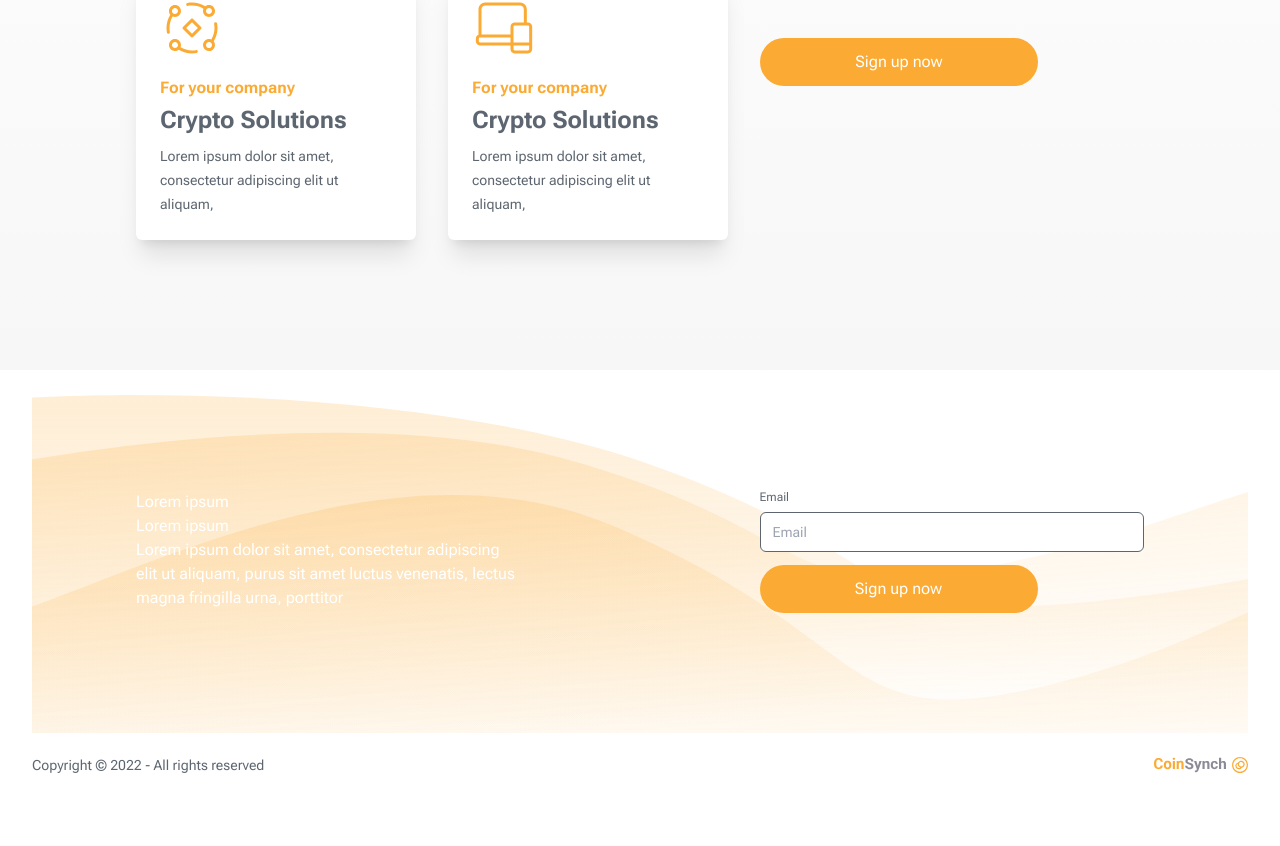
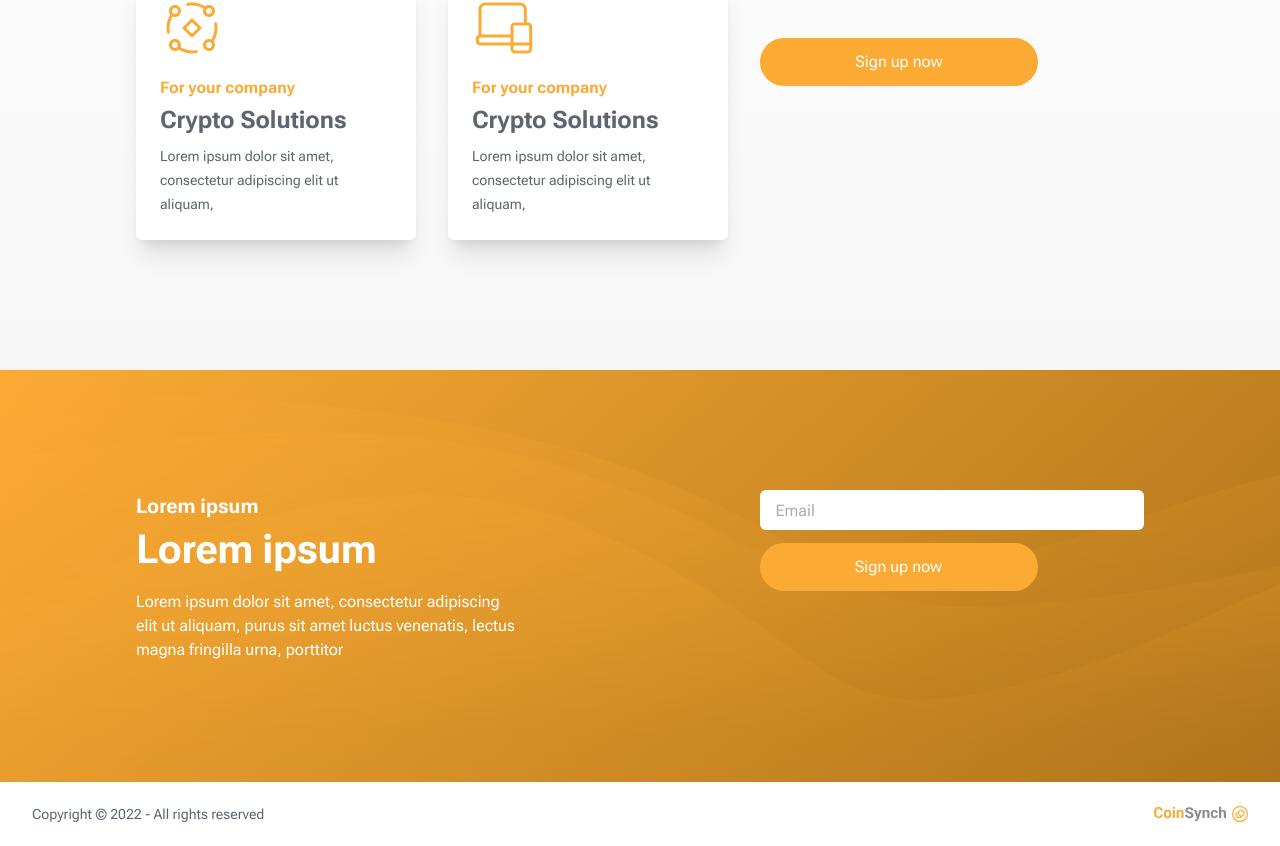
Before and after one commit to brunosllz/coin-synch, a Next.js app: page / in a window 1280 px wide. Shown: the part 1324-2170 px from the top of the page. Before the commit the page ends 2121 px from the top, so only its background shows below. Built offline with nearby package versions, Linux system fonts and the light colour scheme.

Commit message:
feat: finished newsletter section desktop version

```diff
--- a/package.json
+++ b/package.json
@@ -9,6 +9,7 @@
     "lint": "next lint"
   },
   "dependencies": {
+    "@radix-ui/react-label": "^2.0.2",
     "@radix-ui/react-slot": "^1.0.2",
     "@types/node": "20.4.2",
     "@types/react": "18.2.15",
--- /dev/null
+++ b/src/app/(lading-page)/newsletter-section/index.tsx
@@ -0,0 +1,23 @@
+import { SubscribeForm } from './subscribe-form'
+
+export function NewsletterSection() {
+  return (
+    <section className="w-full bg-newsletter-gradient">
+      <div className="w-full bg-newsletter-pattern bg-cover bg-no-repeat">
+        <div className="mx-auto grid w-full max-w-[1216px] grid-cols-2 gap-[239px] px-[104px] py-[120px]">
+          <div className=" text-white">
+            <span className="text-lg font-bold">Lorem ipsum </span>
+            <h3 className="mb-4 mt-1 text-3xl font-bold">Lorem ipsum</h3>
+            <p>
+              Lorem ipsum dolor sit amet, consectetur adipiscing elit ut
+              aliquam, purus sit amet luctus venenatis, lectus magna fringilla
+              urna, porttitor
+            </p>
+          </div>
+
+          <SubscribeForm />
+        </div>
+      </div>
+    </section>
+  )
+}
--- /dev/null
+++ b/src/app/(lading-page)/newsletter-section/subscribe-form.tsx
@@ -0,0 +1,20 @@
+'use client'
+
+import { Button } from '@/components/ui/button'
+import { Input } from '@/components/ui/input'
+import { Label } from '@/components/ui/label'
+
+export function SubscribeForm() {
+  return (
+    <form className="flex flex-col">
+      <div>
+        <Label htmlFor="email" />
+        <Input id="email" placeholder="Email" />
+      </div>
+
+      <Button className="mt-[13px]" type="submit">
+        Sign up now
+      </Button>
+    </form>
+  )
+}
--- a/src/app/(lading-page)/page.tsx
+++ b/src/app/(lading-page)/page.tsx
@@ -7,36 +7,15 @@ import { Button } from '@/components/ui/button'
 import { Input } from '@/components/ui/input'
 import { HeroSection } from './hero-section'
 import { AboutUsSection } from './about-us-section'
+import { NewsletterSection } from './newsletter-section'
 
 export default function Home() {
   return (
     <main className="flex w-full flex-col">
       <HeroSection />
       <AboutUsSection />
+      <NewsletterSection />
 
-      <SectionContainer>
-        <div className="grid grid-cols-2 gap-[239px] bg-newsletter-pattern px-[104px] py-[120px]">
-          <div className="text-white">
-            <h4>Lorem ipsum </h4>
-            <h2>Lorem ipsum</h2>
-            <p>
-              Lorem ipsum dolor sit amet, consectetur adipiscing elit ut
-              aliquam, purus sit amet luctus venenatis, lectus magna fringilla
-              urna, porttitor
-            </p>
-          </div>
-
-          <form className="flex flex-col ">
-            <label className="flex flex-col gap-2 text-xs">
-              Email
-              <Input placeholder="Email" />
-            </label>
-            <Button className="mt-[13px]" type="submit">
-              Sign up now
-            </Button>
-          </form>
-        </div>
-      </SectionContainer>
       <SectionContainer>
         <div className="flex items-center justify-between py-6">
           <span className="text-sm leading-[1rem]">
--- a/src/components/ui/input.tsx
+++ b/src/components/ui/input.tsx
@@ -1,9 +1,8 @@
-import * as React from "react"
+import * as React from 'react'
 
-import { cn } from "@/lib/utils"
+import { cn } from '@/lib/utils'
 
-export interface InputProps
-  extends React.InputHTMLAttributes<HTMLInputElement> {}
+export type InputProps = React.InputHTMLAttributes<HTMLInputElement>
 
 const Input = React.forwardRef<HTMLInputElement, InputProps>(
   ({ className, type, ...props }, ref) => {
@@ -11,15 +10,15 @@ const Input = React.forwardRef<HTMLInputElement, InputProps>(
       <input
         type={type}
         className={cn(
-          "flex h-10 w-full rounded-md border border-slate-200 border-slate-200 bg-white px-3 py-2 text-sm ring-offset-white file:border-0 file:bg-transparent file:text-sm file:font-medium placeholder:text-slate-500 focus-visible:outline-none focus-visible:ring-2 focus-visible:ring-slate-400 focus-visible:ring-offset-2 disabled:cursor-not-allowed disabled:opacity-50 dark:border-slate-800 dark:border-slate-800 dark:bg-slate-950 dark:ring-offset-slate-950 dark:placeholder:text-slate-400 dark:focus-visible:ring-slate-800",
-          className
+          'flex h-10 w-full rounded-md bg-white p-4 text-text-base ring-offset-white placeholder:text-secondary-400 focus-visible:outline-none focus-visible:ring-2 focus-visible:ring-primary-500 focus-visible:ring-offset-2 disabled:cursor-not-allowed disabled:opacity-50',
+          className,
         )}
         ref={ref}
         {...props}
       />
     )
-  }
+  },
 )
-Input.displayName = "Input"
+Input.displayName = 'Input'
 
 export { Input }
--- /dev/null
+++ b/src/components/ui/label.tsx
@@ -0,0 +1,26 @@
+"use client"
+
+import * as React from "react"
+import * as LabelPrimitive from "@radix-ui/react-label"
+import { cva, type VariantProps } from "class-variance-authority"
+
+import { cn } from "@/lib/utils"
+
+const labelVariants = cva(
+  "text-sm font-medium leading-none peer-disabled:cursor-not-allowed peer-disabled:opacity-70"
+)
+
+const Label = React.forwardRef<
+  React.ElementRef<typeof LabelPrimitive.Root>,
+  React.ComponentPropsWithoutRef<typeof LabelPrimitive.Root> &
+    VariantProps<typeof labelVariants>
+>(({ className, ...props }, ref) => (
+  <LabelPrimitive.Root
+    ref={ref}
+    className={cn(labelVariants(), className)}
+    {...props}
+  />
+))
+Label.displayName = LabelPrimitive.Root.displayName
+
+export { Label }
--- a/tailwind.config.js
+++ b/tailwind.config.js
@@ -147,6 +147,8 @@ module.exports = {
       backgroundImage: {
         'hero-pattern': "url('/img/hero-pattern.svg')",
         'newsletter-pattern': "url('/img/newsletter-pattern.svg')",
+        'newsletter-gradient':
+          'linear-gradient(138deg, #FBAB34 0%, #AD721A 100%)',
       },
     },
   },
```
Also changed, not shown: 1 other file (tests, documents, lock files or other folders).
